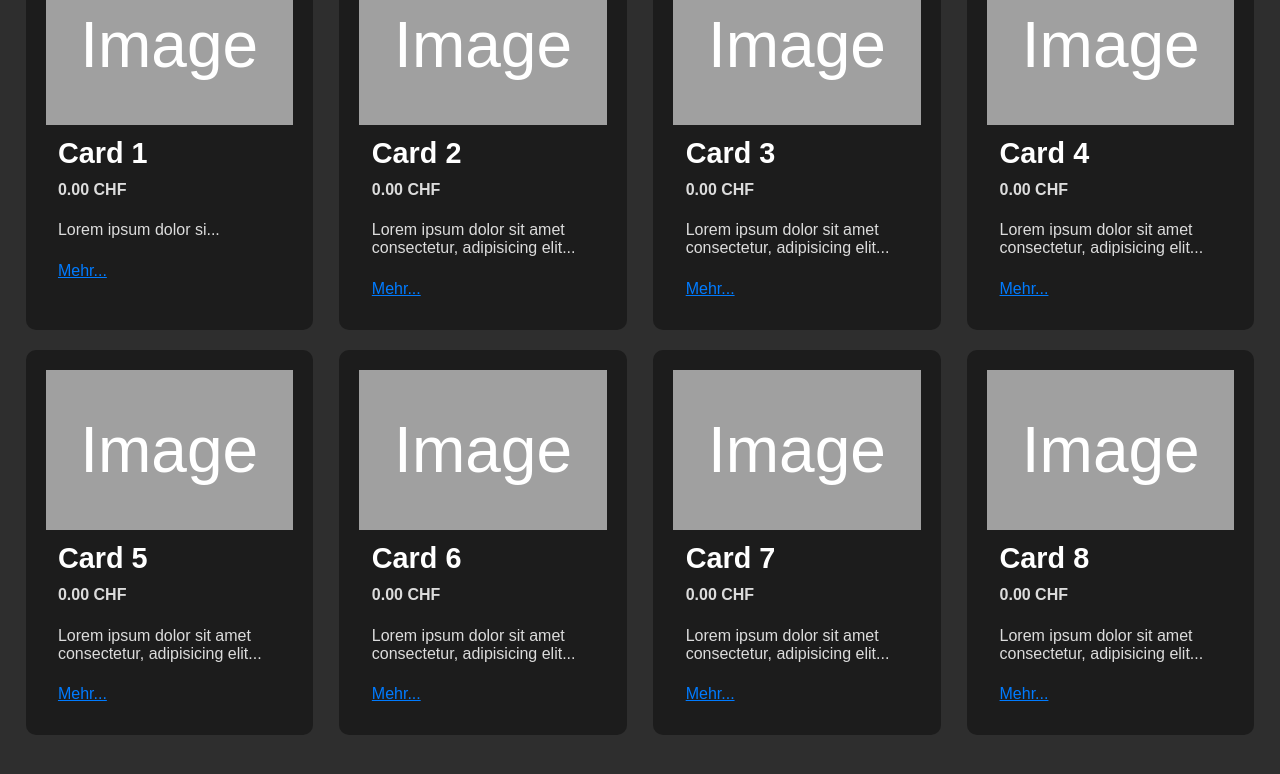
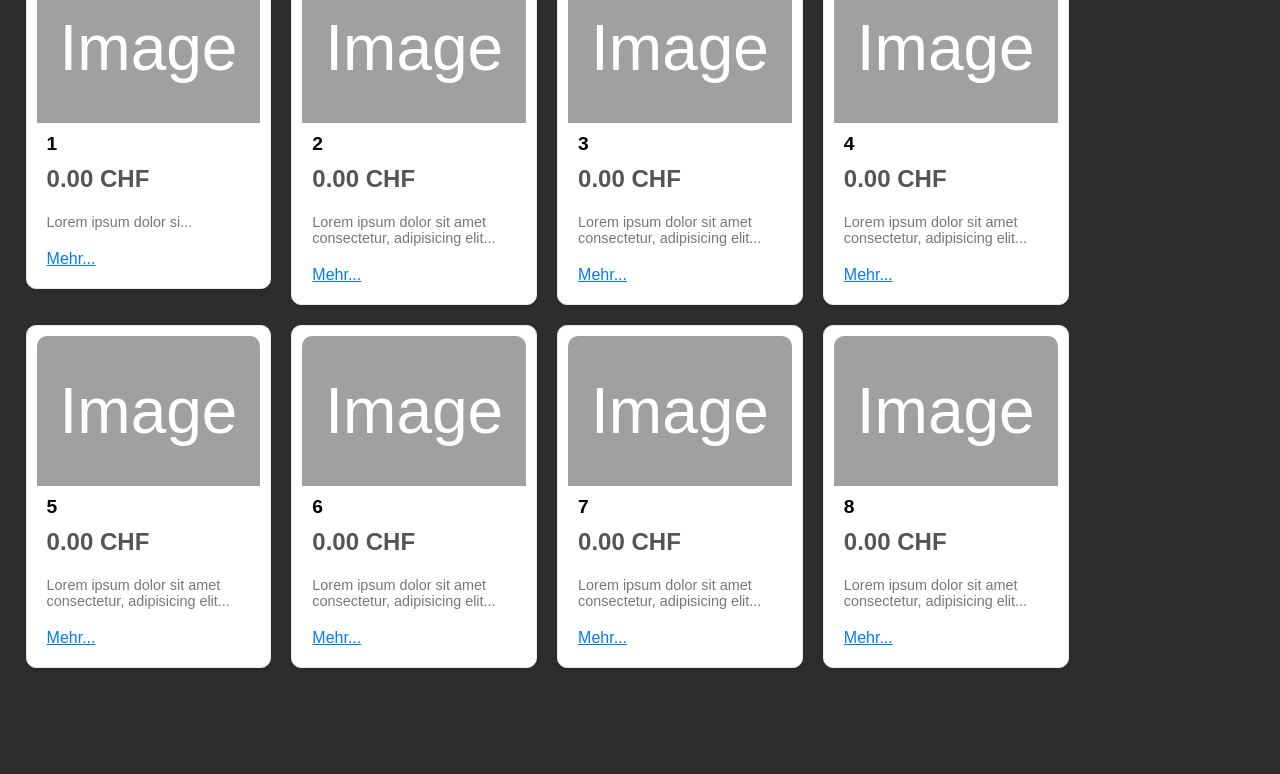
Before and after one commit to SSlisko/sandro_glenn_raul_piri_ipt8_2024, a Vue app in the folder frontend/frontend/: page / in a window 1280 px wide. Shown: the top 774 px of the page. Built offline with nearby package versions, Linux system fonts and the light colour scheme.

Commit message:
Made layout changes on App.vue

```diff
--- a/frontend/frontend/src/App.vue
+++ b/frontend/frontend/src/App.vue
@@ -1,5 +1,5 @@
 <script setup>
-import HelloWorld from './components/HelloWorld.vue'
+
 </script>
 
 <template>
@@ -18,7 +18,7 @@ import HelloWorld from './components/HelloWorld.vue'
           Image
         </div>
         <div class="card-body">
-          <h5 class="card-title">Card {{ n }}</h5>
+          <h5 class="card-title">{{ n }}</h5>
           <p class="card-price">0.00 CHF</p>
           <p class="card-ingredients" id="card-ingredients">Lorem ipsum dolor sit amet consectetur, adipisicing elit...</p>
           <p class="card-mehr" id="card-mehr">Mehr...</p>
@@ -38,88 +38,72 @@ import HelloWorld from './components/HelloWorld.vue'
 body {
   display: flex;
   justify-content: center;
-  align-items: center;
-  height: 70vh;
-  background-color: #2e2e2e;
+  height: 100vh;
+  background-color: #f8f9fa;
   font-family: Arial, sans-serif;
   padding: 2%;
-}
-
-.logo {
-  height: 6em;
-  padding: 1.5em;
-  will-change: filter;
-  transition: filter 300ms;
-}
-
-.logo:hover {
-  filter: drop-shadow(0 0 2em #646cffaa);
-}
-
-.logo.vue:hover {
-  filter: drop-shadow(0 0 2em #42b883aa);
 }
 
 /* Card Container Styling */
 .card-container {
   display: flex;
   flex-wrap: wrap;
-  justify-content: space-between;
-  gap: 20px;
-  margin-top: 20px;
+  justify-content: flex-start;
+  align-items: flex-start;
+  gap: 20px; /* Spacing between the cards */
+  margin-top: 30px; /* Top margin */
 }
 
 /* Card Styling */
 .card {
-  width: calc(25% - 20px); /* Four cards per row with space between */
-  background-color: #1c1c1c;
+  width: 20%;
+  background-color: white;
   border-radius: 10px;
   overflow: hidden;
-  color: white;
-  padding: 20px;
+  color: black;
+  box-shadow: 0px 4px 8px rgba(0, 0, 0, 0.1);
+  padding: 10px;
+  border: 1px solid #eaeaea;
 }
 
 .card-image {
   width: 100%;
-  height: 20vh;
+  height: 150px;
   background-color: #a0a0a0;
   display: flex;
   justify-content: center;
   align-items: center;
-  color: white;
-  font-size: 5vw;
+  overflow: hidden;
+  border-radius: 10px 10px 0 0;
+}
+
+.card-image img {
+  width: 100%;
+  height: 100%;
+  object-fit: cover;
 }
 
 .card-body {
-  padding: 5%;
+  padding: 10px;
 }
 
 .card-title {
-  color: white;
-  font-size: 1.8rem;
+  color: black;
+  font-size: 1.2rem;
   margin-bottom: 5%;
+  font-weight: 600;
 }
 
 .card-price {
-  color: #dcdcdc;
-  font-size: 1rem;
+  color: #555;
+  font-size: 150%;
   font-weight: bold;
   margin-bottom: 10%;
 }
 
 .card-ingredients {
-  color: #dcdcdc;
-  font-size: 1rem;
+  color: #777;
+  font-size: 0.9rem;
   margin-bottom: 10%;
 }
-
-.card-mehr {
-  color: #007bff;
-  cursor: pointer;
-  text-decoration: underline;
-}
-
-.card-mehr:hover {
-  background-color: #0056b3;
-}
 </style>
```
